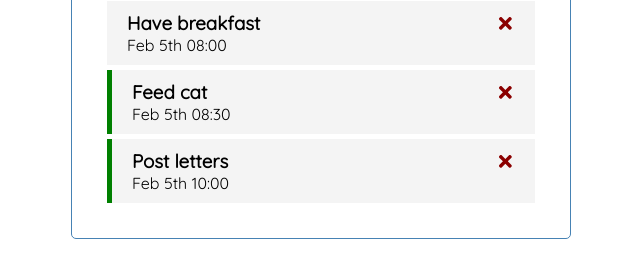
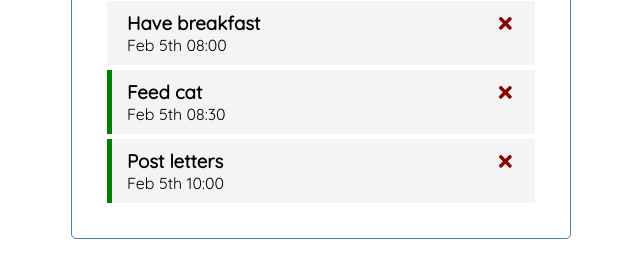
Before and after one commit to nplayfair/task-track, a React (Create React App) app: page / in a window 1280 px wide. Shown: the part 438-691 px from the top of the page, without its empty margins (319-959 px from the left). Built offline with nearby package versions, Linux system fonts and the light colour scheme.

Commit message:
Keep text aligned when reminder is set

```diff
--- a/src/index.css
+++ b/src/index.css
@@ -63,6 +63,7 @@ body {
 
 .task.reminder {
   border-left: 5px solid green;
+  padding-left: 15px;
 }
 
 .task h3 {
```
